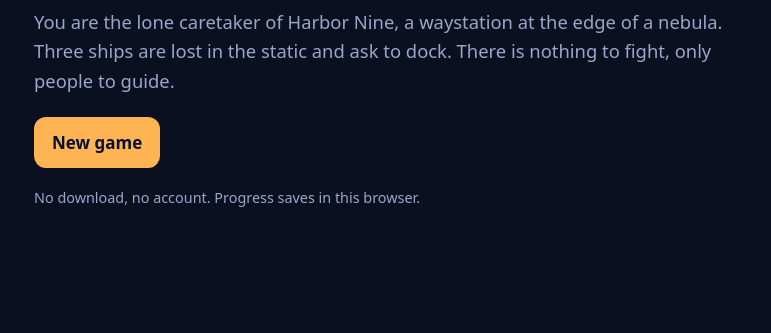
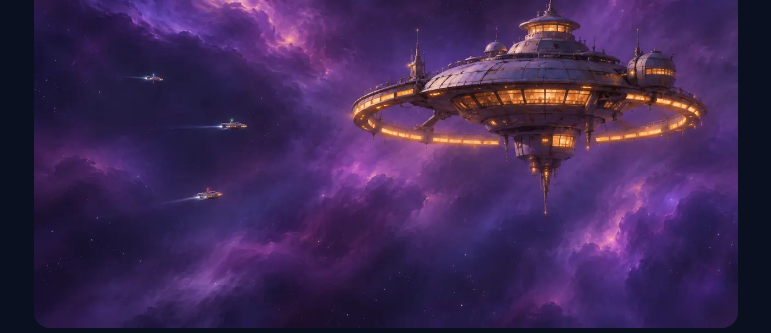
Before and after one commit to School-User/tsa-game-2, a plain HTML site: page index.html in a window 1280 px wide. Shown: the part 92-425 px from the top of the page, without its empty margins (254-1025 px from the left). Drawn offline with Linux system fonts and the light colour scheme.

Commit message:
feat: AI-generated illustrations (disclosed), shared engine updates

```diff
--- a/css/game.css
+++ b/css/game.css
@@ -21,3 +21,6 @@ h1 { font-size: 2.2rem; margin: .5rem 0; } h2 { margin: .5rem 0; }
 .who { color: var(--accent); font-weight:700; margin:0; }
 .row { display:flex; align-items:center; gap:.5rem; margin:.3rem 0; } .statname { min-width:10rem; }
 @media (prefers-reduced-motion: no-preference) { .meter span { transition: width .4s; } }
+
+.hero { display:block; width:100%; aspect-ratio:16/9; object-fit:cover; border-radius:1rem; margin:.5rem 0; background: var(--panel); }
+[tabindex="-1"]:focus { outline: none; }
--- a/js/game.js
+++ b/js/game.js
@@ -17,11 +17,19 @@
     var t = root.querySelector('.panel h2, .panel .who, h1, h2, .hud strong');
     if (t) { t.setAttribute('tabindex', '-1'); t.focus({ preventScroll: false }); }
   }
+  // Decorative illustration (AI-generated, disclosed in docs/ai-log.md). The game works without it.
+  function pic(src, alt) {
+    if (!src) return document.createComment('');
+    var i = el('img', { 'class': 'hero', src: src, alt: alt || '', loading: 'lazy' });
+    i.addEventListener('error', function () { i.remove(); });
+    return i;
+  }
   function btn(text, onClick, cls) { var b = el('button', { type: 'button', 'class': 'btn ' + (cls || '') }, text); b.addEventListener('click', onClick); return b; }
 
   // ---------- title / character creation ----------
   function title() {
     clear();
+    root.appendChild(pic(META.image, META.imageAlt));
     root.appendChild(el('h1', {}, META.title));
     root.appendChild(el('p', { 'class': 'lead' }, META.tagline));
     if (State.load()) root.appendChild(btn('Continue', function () { S = State.load(); play(); }));
@@ -82,6 +90,7 @@
     if (msg) say(msg);
     clear();
     root.appendChild(hud(lvl));
+    root.appendChild(pic(lvl.image, lvl.imageAlt));
     root.appendChild(el('p', { 'class': 'scene' }, lvl.intro));
     var log = el('ul', { 'class': 'log' });
     logLines.forEach(function (l) { log.appendChild(el('li', {}, l)); });
--- a/js/levels/level1.js
+++ b/js/levels/level1.js
@@ -14,6 +14,7 @@ window.Levels = window.Levels || [];
     end: { speaker: 'Pilot Tamsin (radio)', text: 'Holding position. Holding... holding.' } } };
 
   window.Levels[0] = { id: 1, title: 'Docking Ring',
+    image: 'assets/level1.webp', imageAlt: 'Illustration: four glowing round pads, a triangle, a square, a diamond and a star, on a control desk before a nebula window.',
     intro: 'Static hisses on every channel. The docking ring around Harbor Nine is dark, and four coloured pads on the control desk wait for a pattern. Outside the window, a small ship turns slowly in the nebula light.',
     hotspots: [
       { id: 'look1', label: 'Look out the window', text: 'Three ships hover at the edge of the nebula, each a faint dot of running lights. Nobody is armed. Everybody is tired.', xp: 5 },
--- a/js/levels/level2.js
+++ b/js/levels/level2.js
@@ -15,6 +15,7 @@ window.Levels = window.Levels || [];
     done: { speaker: 'Pip (dock robot)', text: 'Manifest unlocked. Crate seven is on the heavy side. Pip thinks.' } } };
 
   window.Levels[1] = { id: 2, title: 'Cargo Bay',
+    image: 'assets/level2.webp', imageAlt: 'Illustration: nine identical crates in rows and a large brass balance scale, with a small friendly robot.',
     intro: 'Rows of identical grey crates. One of the nine is far heavier than the rest, and a rattled dock robot rolls back and forth in front of the manifest terminal. The airlock to the tower waits behind a lifting rig that will only lift the heavy crate.',
     hotspots: [
       { id: 'look2', label: 'Look at the crates', text: 'Nine crates, all the same size and colour. Only a balance scale will tell them apart.', xp: 5 },
--- a/js/levels/level3.js
+++ b/js/levels/level3.js
@@ -18,6 +18,7 @@ window.Levels = window.Levels || [];
       choices: [ { text: 'Close the channel.', setFlag: 'contacted' } ] } } };
 
   window.Levels[2] = { id: 3, title: 'Beacon Tower',
+    image: 'assets/level3.webp', imageAlt: 'Illustration: a glass beacon tower room with two dials and a glowing tuning screen.',
     intro: 'A glass room at the top of Harbor Nine. A single dial pair, frequency and phase, must be tuned to cut through the nebula static before the beacon can reach all three ships.',
     hotspots: [
       { id: 'look3', label: 'Study the static', text: 'It is not random. Under the hiss there is a faint steady tone, if you can find the right setting.', xp: 5 },
--- a/js/meta.js
+++ b/js/meta.js
@@ -1,6 +1,8 @@
 window.GameMeta = {
   key: 'quietHarbor.v1',
   title: 'Quiet Harbor',
+  image: 'assets/title.webp',
+  imageAlt: 'Illustration: a small round waystation with an amber docking ring in a purple nebula, three tiny ships approaching.',
   tagline: 'You are the lone caretaker of Harbor Nine, a waystation at the edge of a nebula. Three ships are lost in the static and ask to dock. There is nothing to fight, only people to guide.',
   endings: [
     { flag: 'ending_all', text: 'Three beacons, three bays, no waiting. Harbor Nine had never been so full, or so warm. Nobody was left out in the dark.' },
```
Also changed, not shown: assets/level1.webp (added), assets/level2.webp (added), assets/level3.webp (added), assets/title.webp (added), 1 other file.
